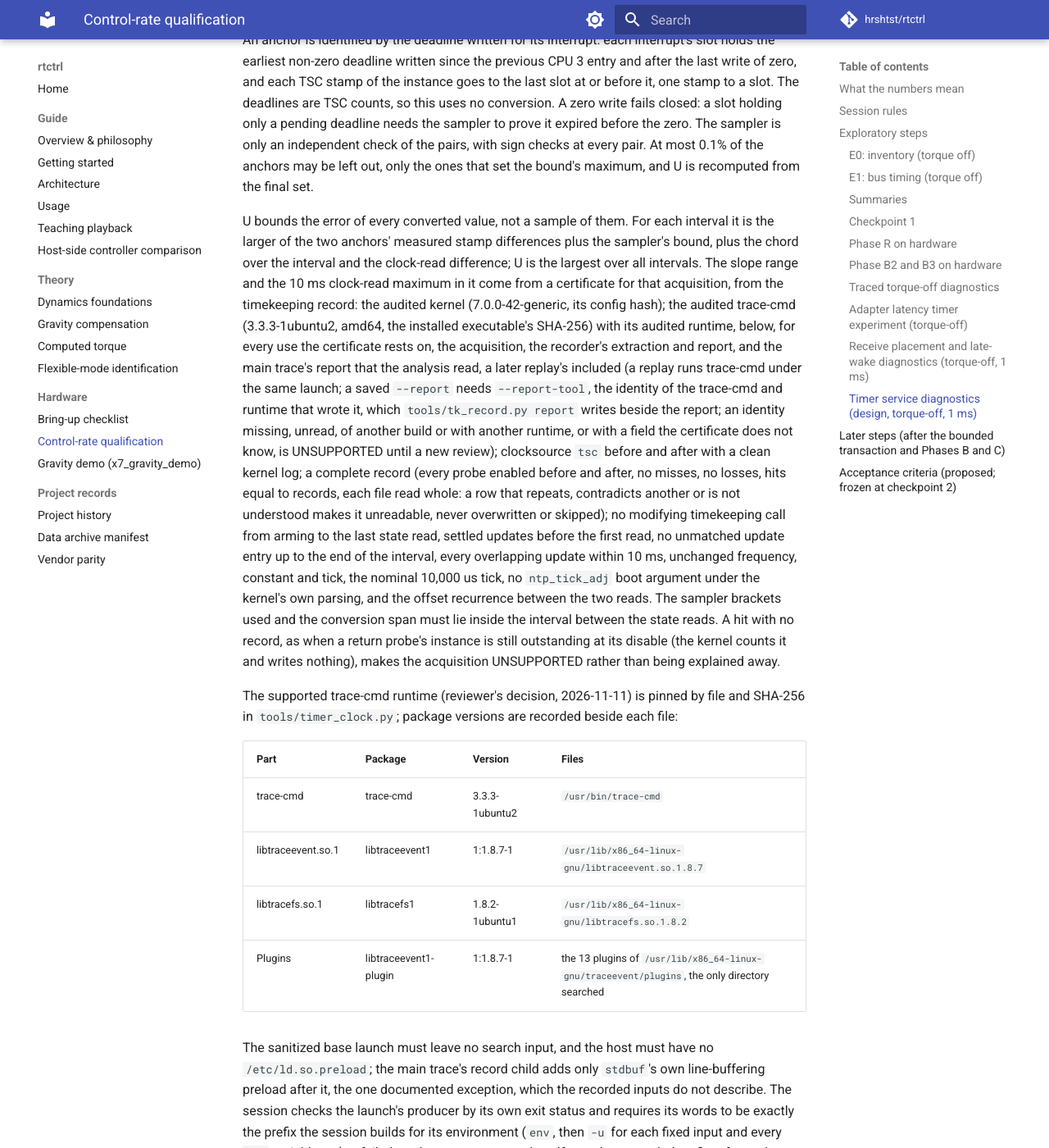
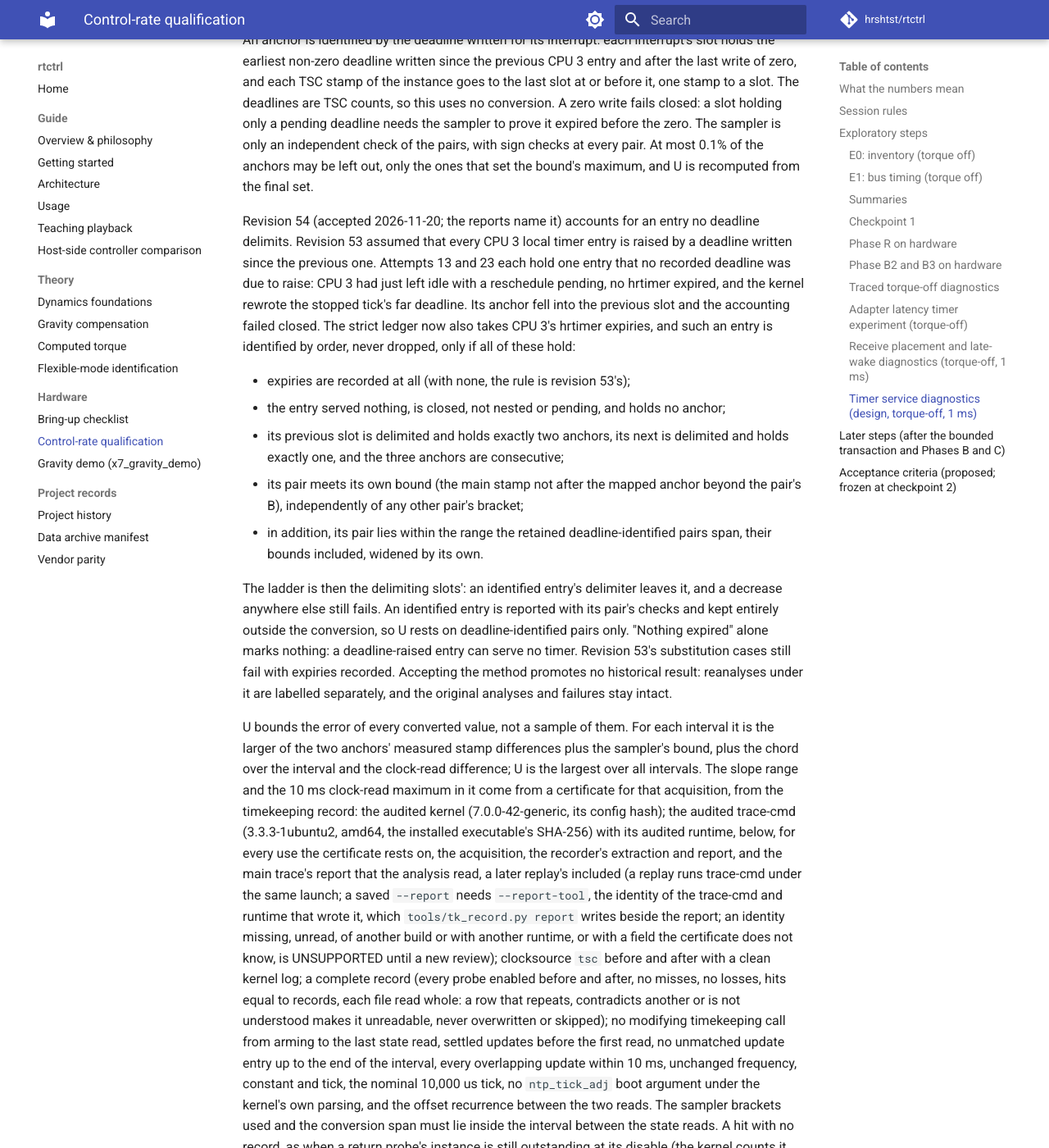
Before and after one commit to hrshtst/rtctrl, an MkDocs documentation site: the page built from docs/hardware/control-rate.md, in a window 1280 px wide and 1400 px high, scrolled down 24880 px. Shown: the whole window at 82% size. Built offline with MkDocs 1.6.1 and Material for MkDocs 9.7.7, drawn with Linux system fonts in a browser that asks for light colours; comment, search, counter and statistics services are not loaded; some of the changed text lies outside the part shown.

Commit message:
docs(hardware): clock alignment revision 54 accepted; the reports name it
The review accepted revision 54 (d70ba14) after its own-bound correction.
The conversion's description now states the unsupported premise of
revision 53 (every CPU 3 local timer entry raised by a deadline written
since the previous one), the identification by order with its conditions,
the ladder of the delimiting slots, and that an identified entry stays
outside the conversion. The investigation is recorded: one such entry in
each of attempts 13 and 23, none in attempt 21, its cause not established.

The report label drops "(proposed)": the analysis is "clock alignment
revision 54". Accepting the method promotes no historical result:
separately labelled revision-54 reanalyses of attempts 13, 21 and 23
follow, and the original revision-53 analyses and failures stay intact.
Hardware and H2 stay paused.

```diff
--- a/docs/hardware/control-rate.md
+++ b/docs/hardware/control-rate.md
@@ -1179,6 +1179,35 @@ independent check of the pairs, with sign checks at every pair. At most 0.1% of
 the anchors may be left out, only the ones that set the bound's maximum, and U
 is recomputed from the final set.
 
+Revision 54 (accepted 2026-11-20; the reports name it) accounts for an entry
+no deadline delimits. Revision 53 assumed that every CPU 3 local timer entry
+is raised by a deadline written since the previous one. Attempts 13 and 23
+each hold one entry that no recorded deadline was due to raise: CPU 3 had
+just left idle with a reschedule pending, no hrtimer expired, and the kernel
+rewrote the stopped tick's far deadline. Its anchor fell into the previous
+slot and the accounting failed closed. The strict ledger now also takes CPU
+3's hrtimer expiries, and such an entry is identified by order, never
+dropped, only if all of these hold:
+
+- expiries are recorded at all (with none, the rule is revision 53's);
+- the entry served nothing, is closed, not nested or pending, and holds no
+  anchor;
+- its previous slot is delimited and holds exactly two anchors, its next is
+  delimited and holds exactly one, and the three anchors are consecutive;
+- its pair meets its own bound (the main stamp not after the mapped anchor
+  beyond the pair's B), independently of any other pair's bracket;
+- in addition, its pair lies within the range the retained
+  deadline-identified pairs span, their bounds included, widened by its own.
+
+The ladder is then the delimiting slots': an identified entry's delimiter
+leaves it, and a decrease anywhere else still fails. An identified entry is
+reported with its pair's checks and kept entirely outside the conversion, so
+U rests on deadline-identified pairs only. "Nothing expired" alone marks
+nothing: a deadline-raised entry can serve no timer. Revision 53's
+substitution cases still fail with expiries recorded. Accepting the method
+promotes no historical result: reanalyses under it are labelled separately,
+and the original analyses and failures stay intact.
+
 U bounds the error of every converted value, not a sample of them. For each
 interval it is the larger of the two anchors' measured stamp differences plus
 the sampler's bound, plus the chord over the interval and the clock-read
@@ -2121,7 +2150,8 @@ preserved, then the emulator controls and end-to-end timer validation on
 are archived in `stage1_hardware/`, each with its own verdict.
 
 That design was frozen as revision 53 on 2026-11-11, and the session and the
-analysis now implement it (the conversion and the timekeeping record, above).
+analysis now implement it (the conversion and the timekeeping record, above;
+revision 54, accepted 2026-11-20, adds the identification by order there).
 The implementation review of 2026-11-11 requested three corrections, which its
 re-review accepted: the cleanup's existence checks answer only from a listing
 read in full, the evidence files are read strictly, and the audited trace-cmd
@@ -3069,6 +3099,25 @@ cases. The interrupt is not discarded and the criterion is not waived,
 and the pair is not repeated merely to obtain a passing conversion. The
 records are archived in `clock_validation/`. Hardware and H2 stay paused.
 
+**The slot-assignment investigation and revision 54 (2026-11-20).** Read-only
+on the archived captures, it found one entry no recorded deadline was due to
+raise in each of attempts 13 and 23, and none in attempt 21. Both had one
+signature: an idle exit with a reschedule pending, nothing expired, the
+stopped tick's far deadline rewritten one count lower. In attempt 13 the
+next tick's deadline, written early, was rewritten 10 counts lower after the
+entry, which also decreased the ladder. Both streams recorded the interrupt
+one to one, and its cause is not established. The unsupported assumption
+was the slots' premise, and revision 54 (in the conversion's description
+above) corrects it. Its review found that wide sampler brackets elsewhere
+could admit an ordered pair beyond its own bound; the own-bound check was
+made independent before acceptance. The clock regressions pass 369 cases,
+covering attempts 13's and 23's shapes, revision 53's substitution cases with
+expiries recorded, mixed sampler brackets, the own bound's boundary and the
+certified path. Revision-54 reanalyses of attempts 13, 21 and 23 come next,
+labelled separately. No recorded verdict changes until their review; the
+original revision-53 analyses and failures stay intact. Hardware and H2 stay
+paused.
+
 ## Later steps (after the bounded transaction and Phases B and C)
 
 - **E2** repeats E1 for each implemented profile on the bounded transaction
```
Also changed, not shown: docs/records/history.md (+9 -2 lines), 4 other files.
